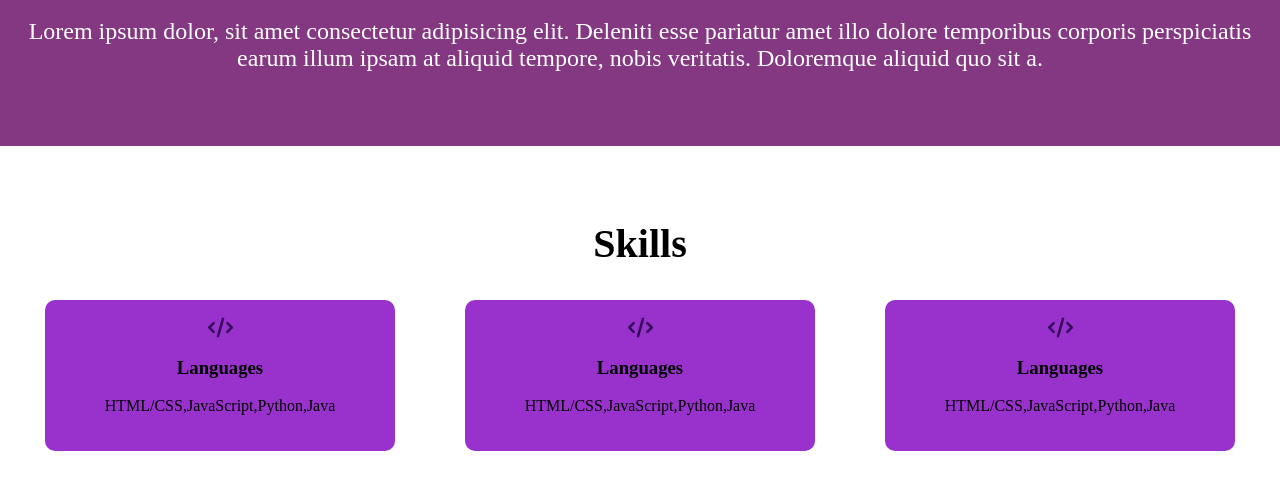
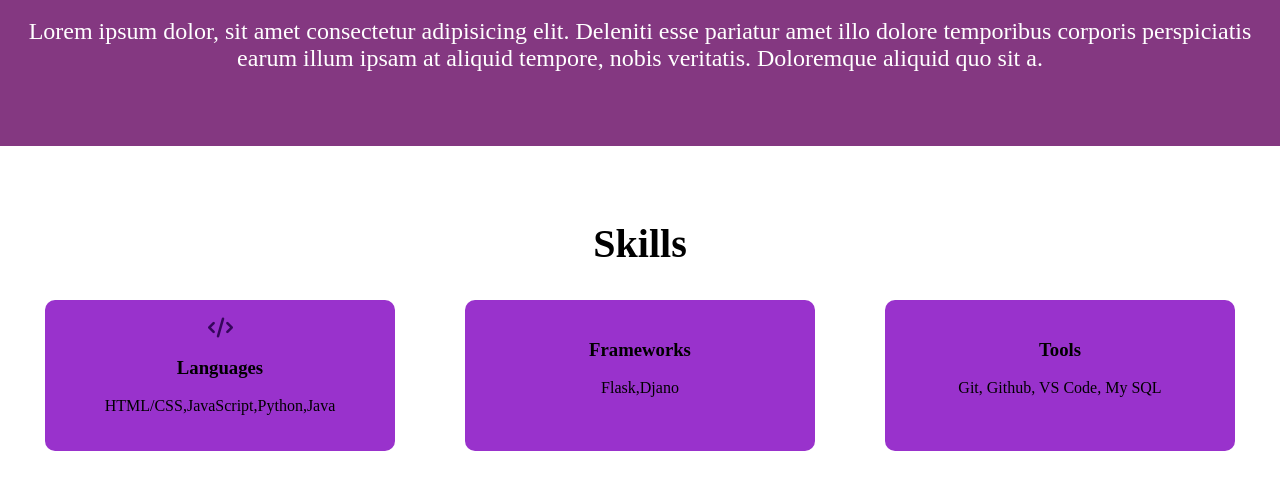
Before and after one commit to gabby-shaka/Portfolio, a plain HTML site: page index.html in a window 1280 px wide. Shown: the part 756-1245 px from the top of the page. Drawn offline with Linux system fonts and the light colour scheme.

Commit message:
11/20/24

```diff
--- a/index.html
+++ b/index.html
@@ -50,14 +50,13 @@
                 <p>HTML/CSS,JavaScript,Python,Java</p>
             </div>
             <div class="skill-item">
-                <i class="fa-solid fa-code fa-beat fa-lg" style="color: #35065b;"></i>
-                <h3>Languages</h3>
-                <p>HTML/CSS,JavaScript,Python,Java</p>
+
+                <h3>Frameworks</h3>
+                <p>Flask,Djano</p>
             </div>
             <div class="skill-item">
-                <i class="fa-solid fa-code fa-beat fa-lg" style="color: #35065b;"></i>
-                <h3>Languages</h3>
-                <p>HTML/CSS,JavaScript,Python,Java</p>
+                <h3>Tools</h3>
+                <p>Git, Github, VS Code, My SQL</p>
             </div>
         </div>
     </section>
```
